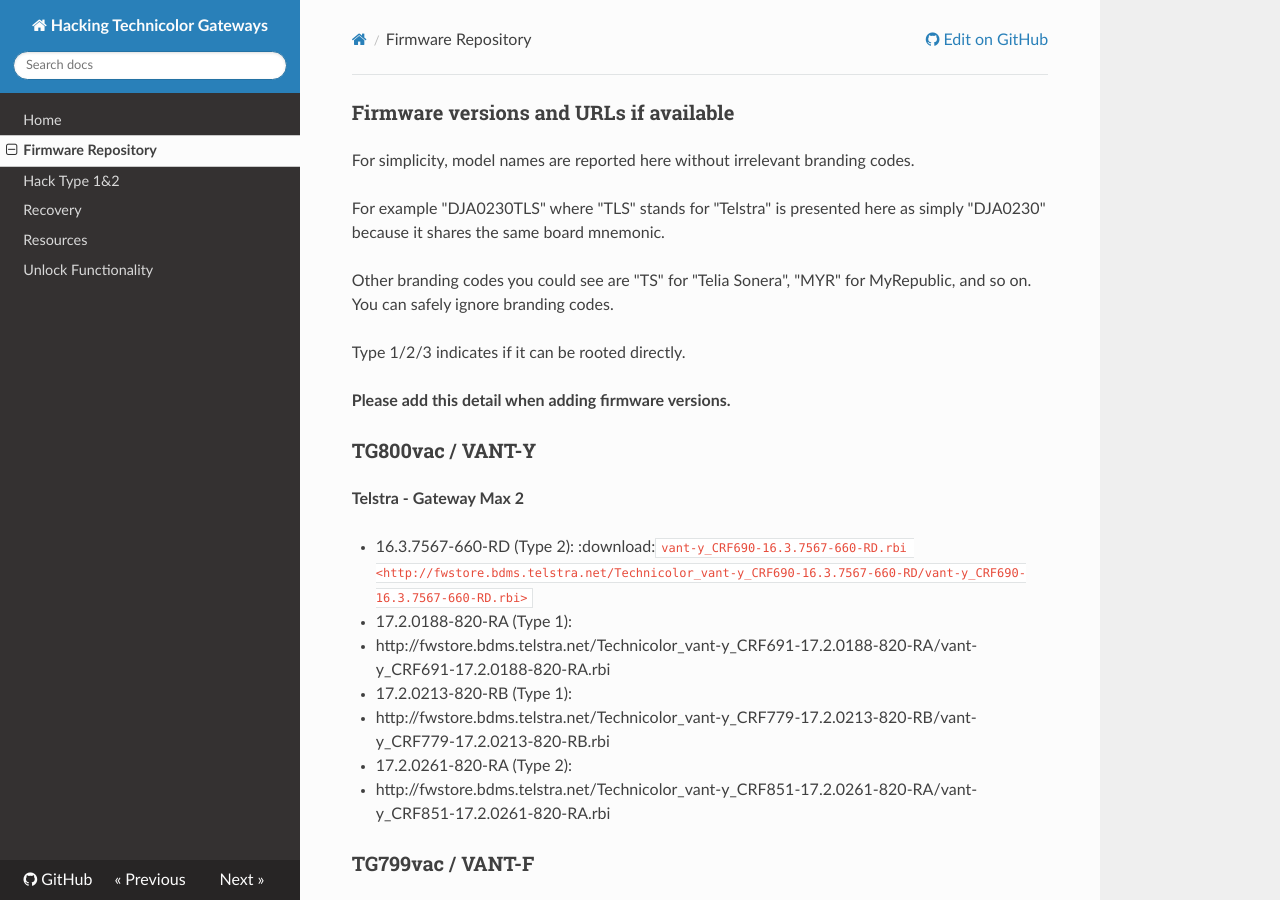
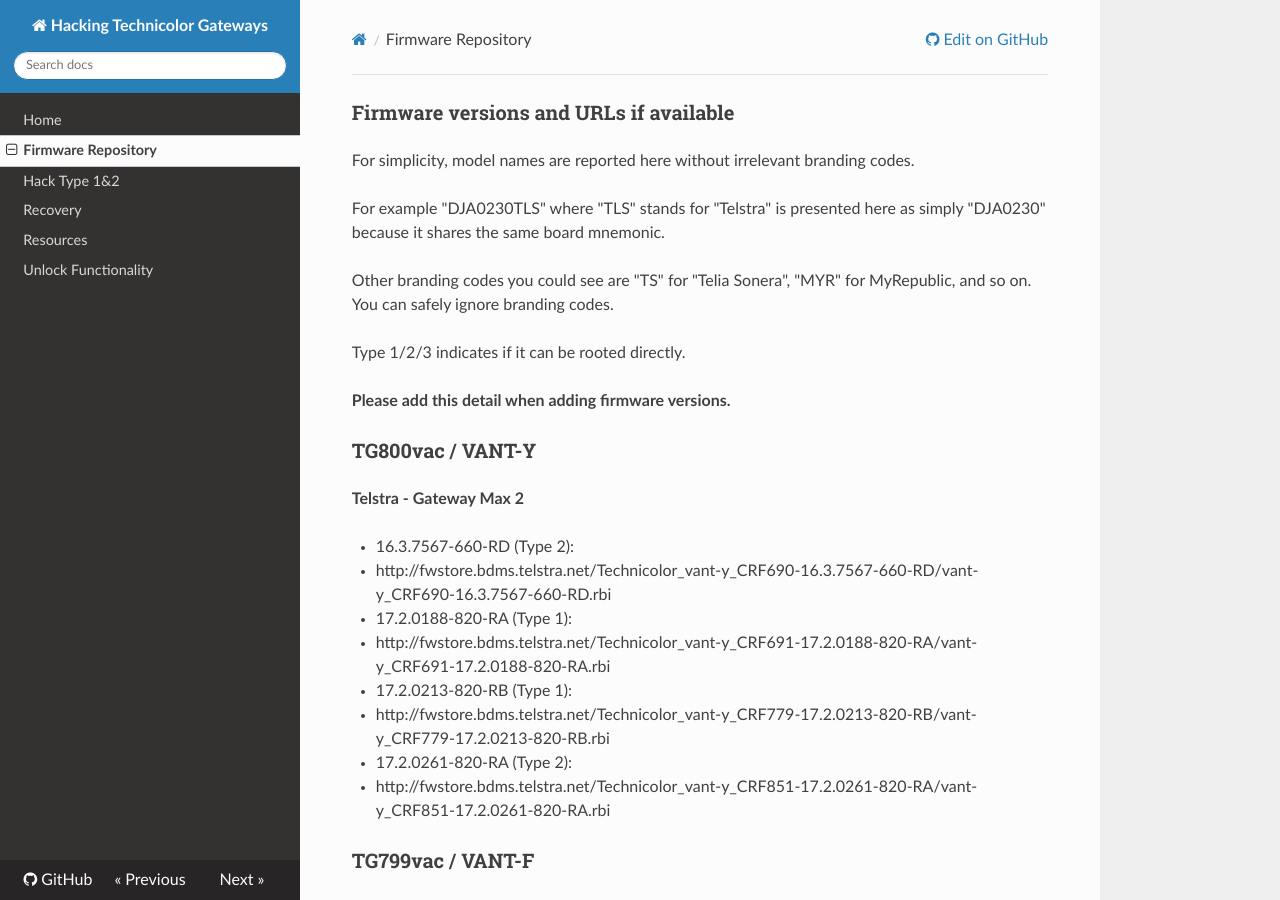
Before and after one commit to hack-technicolor/hack-technicolor, an MkDocs documentation site: the page built from docs/Firmware Repository.md, in a window 1280 px wide and 900 px high. Built offline with MkDocs 1.6.1, drawn with Linux system fonts in a browser that asks for light colours; nearby versions of some CDN libraries; some of the changed text lies outside the part shown.

Commit message:
Update Firmware Repository.md

```diff
--- a/docs/Firmware Repository.md
+++ b/docs/Firmware Repository.md
@@ -17,7 +17,8 @@
 **Telstra - Gateway Max 2**
 
 - 16.3.7567-660-RD (Type 2):
-:download:`vant-y_CRF690-16.3.7567-660-RD.rbi <http://fwstore.bdms.telstra.net/Technicolor_vant-y_CRF690-16.3.7567-660-RD/vant-y_CRF690-16.3.7567-660-RD.rbi>`
+
+   - http://fwstore.bdms.telstra.net/Technicolor_vant-y_CRF690-16.3.7567-660-RD/vant-y_CRF690-16.3.7567-660-RD.rbi
 
 
 
```
Also changed, not shown: other parts of docs/Firmware Repository.md (+1 -2 lines).
